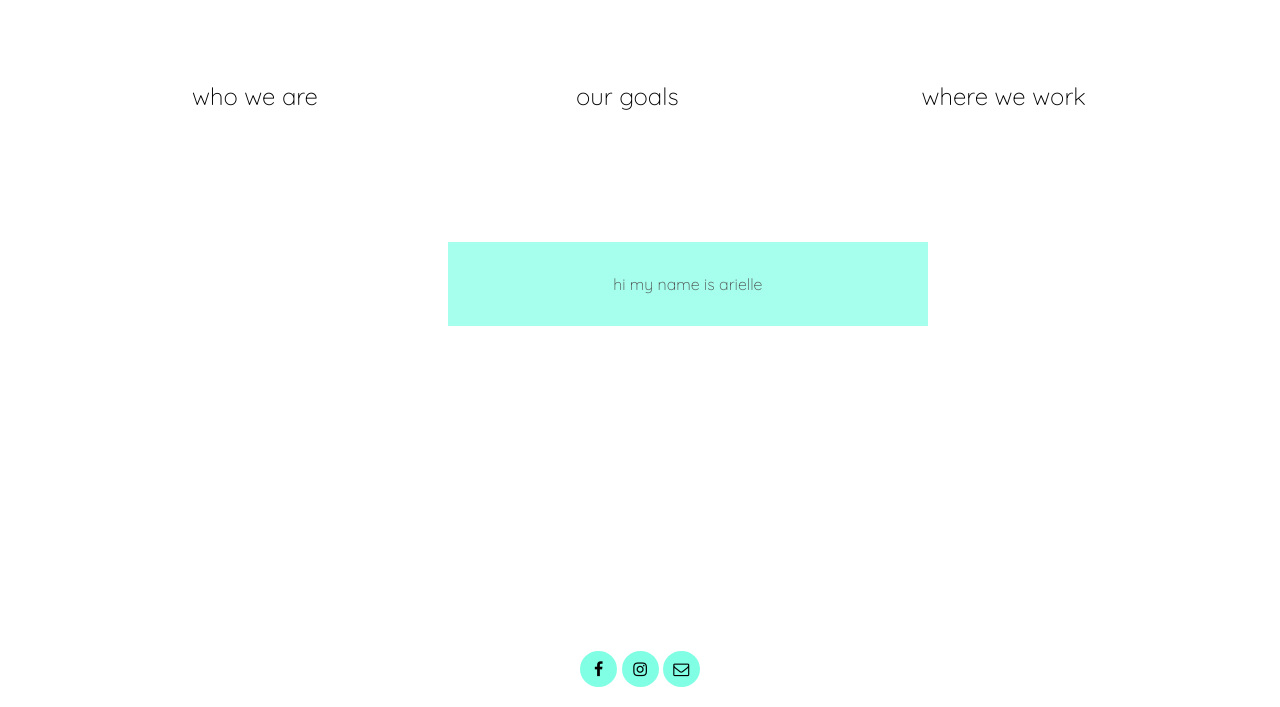
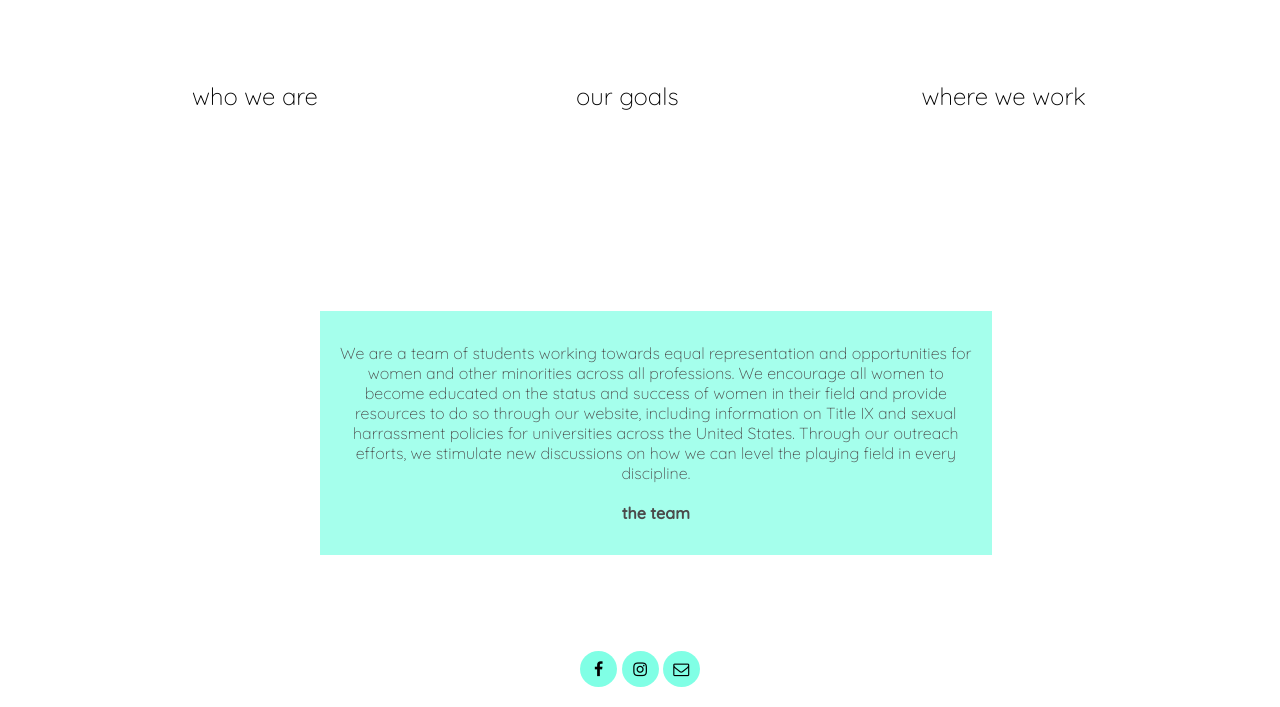
Before and after one commit to feministudent/feministudent.github.io, a plain HTML site: page about.html in a window 1280 px wide. Both pictures are taken after a click on the link "who we are". Shown: the part 193-900 px from the top of the page. Drawn offline with Linux system fonts and the light colour scheme.

Commit message:
added info to who-we-are and our-goals sections on about pg

```diff
--- a/about.html
+++ b/about.html
@@ -71,12 +71,45 @@
 
             <div id="who-we-are">
                 <center>
-                    <p>hi my name is arielle</p>
+                    <p>We are a team of students working towards equal representation and
+                    opportunities for women and other minorities across all professions. We encourage
+                    all women to become educated on the status and success of women in their field
+                    and provide resources to do so through our website, including information
+                    on Title IX and sexual harrassment policies for universities across the
+                    United States. Through our outreach efforts, we stimulate new discussions
+                    on how we can level the playing field in every discipline.
+                    <br>
+                    <br>
+                    <b>the team</b>
+                    <br>
+                    </p>
                 </center>
             </div>
             <div id="our-goals">
                 <center>
-                    <p>equality.<p>
+                    <p>
+                        <b>Equal representation of women and other minority groups in
+                          professional fields.</b>
+                        <br>
+                        <br>
+                        This includes women in higher paid and managerial positions.
+                        <br>
+                        <br>
+                        <br>
+                        <b>A higher standard of education and greater opportunities for women
+                          and other minorities.</b>
+                        <br>
+                        <br>
+                        <br>
+                        <b>An end to hostile attitudes toward women and sexual harrassment
+                          in the workplace.</b>
+                          <br>
+                          <br>
+                          Greater accountability and appropriate punishment of perpetrators.
+                        <br>
+                        <br>
+                        <br>
+                    </p>
                 </center>
             </div>
             <div id="where-we-work">
--- a/main.css
+++ b/main.css
@@ -224,11 +224,12 @@ p {
     border: 3px solid #80ffe5;
     background-color: #80ffe5;
     opacity: 0.7;
-    width: 35%;
+    width: 50%;
     padding: 1%;
-    margin-top: 30%;
-    margin-left: 35%;
+    margin-top: 25%;
+    margin-left: 25%;
     margin-top, margin-bottom: auto;
+    text-align: justify;
 }
 
 /*academic disciplines page*/
```
